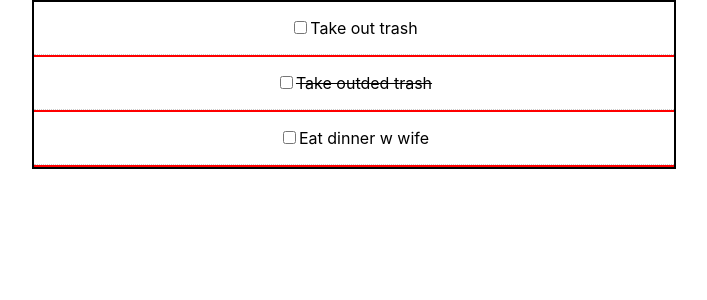
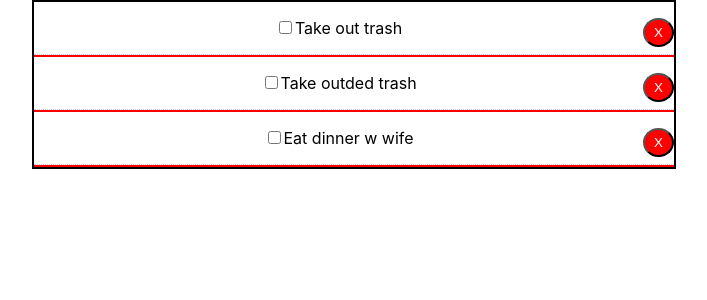
Before and after one commit to akhil1213/reactproject, a React (Create React App) app: page / in a window 1280 px wide. Shown: the top 300 px of the page, without its empty margins (224-931 px from the left). Built offline with nearby package versions, Linux system fonts and the light colour scheme.

Commit message:
Added a delete button for every todo item component which deletes the todo object from the todo array using the filter method

```diff
--- a/src/App.js
+++ b/src/App.js
@@ -6,8 +6,17 @@ import Todos from './components/Todos'
 class App extends React.Component{
   checkboxClicked = (id) => {
     this.state.todos[id-1].completed = !this.state.todos[id-1].completed;
-    this.setState({})
+    this.setState({todos:this.state.todos})
   }//after changing the todos array inside the state , the changes will not go into effect unless you call the setState function.
+  /*delete to do below, i filter the array such that the array consists of
+  all todo items where the todo id isnt equal to the id given from the bind parameter*/
+  deleted = (id) =>{
+      this.setState({todos: this.state.todos.filter(todo =>
+          todo.id !== id
+      )}
+      )
+  }
+
   state = {
     todos: [
       {
@@ -18,7 +27,7 @@ class App extends React.Component{
       {
         id:2,
         title: 'Take outded trash',
-        completed: true
+        completed: false
       },
       {
         id:3,
@@ -32,7 +41,7 @@ class App extends React.Component{
     return (
 
         <div className="App" id = "parentdiv">
-            <Todos todos={this.state.todos} checkboxClicked={this.checkboxClicked}/>
+            <Todos todos={this.state.todos} checkboxClicked={this.checkboxClicked} deleted={this.deleted}/>
         {/*    passing the todos array to our todos component as a prop. this is like a property.*/}
         </div>
     );
--- a/src/components/TodoItem.js
+++ b/src/components/TodoItem.js
@@ -18,14 +18,25 @@ class TodoItem extends React.Component{
         const { id , title} = this.props.todo;//destruction so you pull out id and title from this.props.tod
         return (
             <div style={this.getStyle()}>
-                <p id="title"><input type="checkbox" onChange={this.props.checkboxClicked.bind(this,id)}/>{title}</p>
+                <p id="title">
+                    <input type="checkbox" onChange={this.props.checkboxClicked.bind(this,id)}/>
+                    {title}
+                    <button style={btnStyle} onClick={this.props.deleted.bind(this,id)}>X</button>
+                </p>
             </div>
         )
     }
     //from here we call this.props.checkboxClicked and this prop is in the todos class.
     //checkboxClicked.bind(this,this.props.todo.id) bind passes the id of the todo item clicked alway to app.js
 }
-
+const btnStyle = {
+    background: 'red',
+    borderRadius:'80%',//makes it more circular
+    color:'white',
+    curser: 'pointer',
+    float: 'right',
+    padding: '5px 9px'
+}
 TodoItem.propTypes = {
     title : PropTypes.string.isRequired
 }
--- a/src/components/Todos.js
+++ b/src/components/Todos.js
@@ -9,7 +9,7 @@ class Todos extends React.Component{
         return this.props.todos.map((eachTodo)=>{
             return (
                 <div id = "border">
-                    <TodoItem key = {eachTodo.id} todo={eachTodo} checkboxClicked={this.props.checkboxClicked}/>
+                    <TodoItem key = {eachTodo.id} todo={eachTodo} deleted={this.props.deleted} checkboxClicked={this.props.checkboxClicked}/>
                 </div>//we receive the prop from the todoitem class and we go up another level
             )
         }
```
